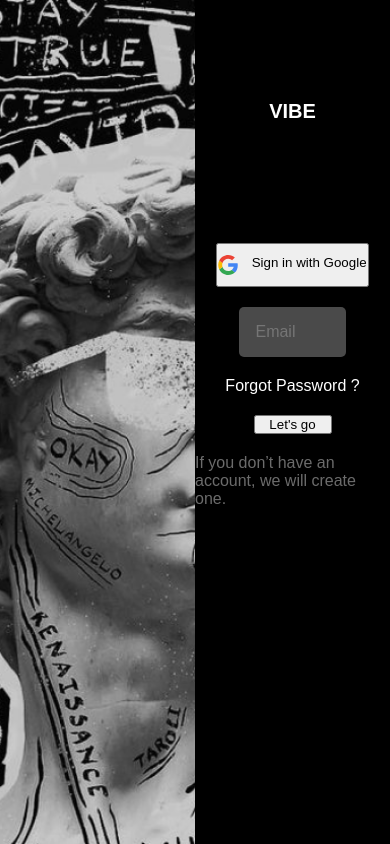
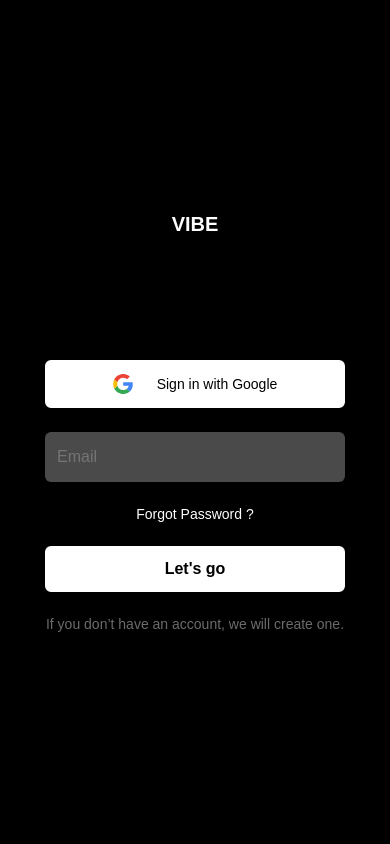
Before and after one commit to AshAzax22/vibe, a React (Vite) app in the folder client/: page /signup in a window 390 px wide. Built offline with nearby package versions, Linux system fonts and the light colour scheme; no server answers; a web font is replaced by a local one.

Commit message:
css updates

```diff
--- a/client/src/index.css
+++ b/client/src/index.css
@@ -1,6 +1,7 @@
 * {
   margin: 0;
   padding: 0;
+  transition: all 0.3s ease-in-out;
 }
 
 @font-face {
--- a/client/src/pages/home/components/Feed/css/feed.module.css
+++ b/client/src/pages/home/components/Feed/css/feed.module.css
@@ -10,7 +10,7 @@
   display: flex;
   flex-direction: column;
   align-items: center;
-  width: 60%;
+  width: 100%;
   background-color: black;
 }
 
--- a/client/src/pages/home/components/Navbar/css/navItem.module.css
+++ b/client/src/pages/home/components/Navbar/css/navItem.module.css
@@ -24,12 +24,9 @@
   border-radius: 12px;
 }
 
-.navItemContainer p {
+.itemName {
   display: flex;
   align-items: center;
-}
-
-.itemName {
   overflow: hidden;
   height: 24px;
   font-size: 16px;
--- a/client/src/pages/home/components/Navbar/css/navbar.module.css
+++ b/client/src/pages/home/components/Navbar/css/navbar.module.css
@@ -11,6 +11,7 @@
   box-shadow: 0 0 10px rgba(0, 0, 0, 0.671);
   position: sticky;
   top: 0;
+  z-index: 1000;
 }
 
 .navContainer section {
--- a/client/src/pages/home/components/Poll/css/pollDetails.module.css
+++ b/client/src/pages/home/components/Poll/css/pollDetails.module.css
@@ -10,7 +10,7 @@
   display: flex;
   flex-direction: column;
   align-items: center;
-  width: 60%;
+  width: 100%;
   background-color: black;
   color: white;
 }
--- a/client/src/pages/home/components/Profile/css/profile.module.css
+++ b/client/src/pages/home/components/Profile/css/profile.module.css
@@ -22,7 +22,7 @@
   display: flex;
   flex-direction: column;
   align-items: center;
-  width: 60%;
+  width: 100%;
   background-color: black;
   gap: 8px;
   color: white;
--- a/client/src/pages/home/components/Settings/settings.module.css
+++ b/client/src/pages/home/components/Settings/settings.module.css
@@ -4,7 +4,7 @@
   display: flex;
   flex-direction: column;
   align-items: center;
-  width: 60%;
+  width: 100%;
   background-color: black;
   gap: 24px;
   color: white;
--- a/client/src/pages/landing/Landing.jsx
+++ b/client/src/pages/landing/Landing.jsx
@@ -10,7 +10,7 @@ const Landing = () => {
   }, []);
 
   return (
-    <div className={styles.body}>
+    <div className={styles.landingContainer}>
       <p className={styles.brandName}>VIBE</p>
       <p className={styles.brief}>
         Join the buzz, set the trends, and see where you stand. VIBE is your
--- a/client/src/pages/landing/css/landing.module.css
+++ b/client/src/pages/landing/css/landing.module.css
@@ -1,28 +1,28 @@
 * {
   z-index: 2;
 }
-.body {
+.landingContainer {
   background-color: black;
-  height: 100vh;
+  height: 100dvh;
   display: flex;
   flex-direction: column;
+  justify-content: center;
   align-items: center;
   font-size: 4px;
   transition: all 0.3s ease-in-out;
 }
 .brandName {
-  font-size: 5em;
+  font-size: 20px;
   font-weight: 900;
   color: #fff;
   text-align: center;
-  margin-top: 10em;
-  margin-bottom: 2em;
 }
 .brief {
-  font-size: 4em;
+  font-size: 16px;
   color: white;
   text-align: center;
-  width: 50%;
+  width: 620px;
+  margin-bottom: 12px;
 }
 button {
   transition: all 300ms ease-in-out;
@@ -60,7 +60,7 @@ button:active {
 }
 
 .animatedTextContainer {
-  height: 70em;
+  height: 280px;
   z-index: 1;
   overflow: hidden;
   position: absolute;
@@ -74,11 +74,10 @@ button:active {
 .animatedText {
   color: white;
   opacity: 40%;
-  font-size: 90em;
+  font-size: 360px;
   font-weight: 900;
   letter-spacing: -10px;
   bottom: 0px;
-  /* line-height: 90em; */
   width: fit-content;
   z-index: 1;
 }
@@ -87,3 +86,44 @@ button:active {
   content: "CREATE";
   animation: textAnimation 6s infinite;
 }
+
+@media (max-width: 768px) {
+  .brandName {
+    font-size: 18px;
+  }
+  .brief {
+    font-size: 14px;
+    width: 520px;
+  }
+
+  button {
+    padding: 6px 32px;
+    font-size: 12px;
+  }
+
+  .animatedTextContainer {
+    height: 200px;
+  }
+
+  .animatedText {
+    font-size: 270px;
+  }
+}
+
+@media (max-width: 426px) {
+  .brandName {
+    font-size: 16px;
+  }
+  .brief {
+    font-size: 12px;
+    width: 340px;
+  }
+
+  .animatedTextContainer {
+    height: 120px;
+  }
+
+  .animatedText {
+    font-size: 150px;
+  }
+}
--- a/client/src/pages/signup/SignUp.jsx
+++ b/client/src/pages/signup/SignUp.jsx
@@ -246,7 +246,7 @@ const SignUp = () => {
   };
 
   return (
-    <div className={styles.body}>
+    <div className={styles.signupContainer}>
       <div className={styles.muralContainer}>
         <img src={mural} alt="mural" className={styles.mural} />
       </div>
--- a/client/src/pages/signup/css/signUp.module.css
+++ b/client/src/pages/signup/css/signUp.module.css
@@ -1,8 +1,8 @@
-.body {
+.signupContainer {
   background-color: black;
   color: white;
   display: flex;
-  height: 100vh;
+  height: 100dvh;
 }
 
 .muralContainer {
@@ -29,22 +29,35 @@
   display: flex;
   flex-direction: column;
   align-items: center;
+  justify-content: center;
   font-size: 4px;
-  gap: 5em;
+  gap: 24px;
 }
 
 .brandName {
-  padding-top: 5em;
-  padding-bottom: 5em;
-  font-size: 5em;
+  margin-bottom: 100px;
+  font-size: 20px;
   font-weight: 700;
 }
 
 .googleAuthContainer {
   display: flex;
-  padding-top: 0.75em;
-  padding-bottom: 0.75em;
-  gap: 1em;
+  padding: 12px;
+  width: 300px;
+  border-radius: 6px;
+  background-color: white;
+  border: white 2px solid;
+  justify-content: center;
+  align-items: center;
+  gap: 24px;
+  font-size: 14px;
+  font-weight: 500;
+  cursor: pointer;
+  color: black;
+}
+
+.googleAuthContainer:hover {
+  transform: scale(1.05);
 }
 
 .googleAuthContainer img {
@@ -53,13 +66,13 @@
 }
 
 .formContainer input {
-  width: 38%;
+  width: 276px;
   background-color: #4a4a4a;
   border: none;
-  padding: 1em;
-  border-radius: 5px;
+  padding: 16px 12px;
+  border-radius: 6px;
   color: white;
-  font-size: 4em;
+  font-size: 16px;
 }
 
 .backArrow {
@@ -70,7 +83,7 @@
 }
 
 .forgotPassword {
-  font-size: 4em;
+  font-size: 14px;
 }
 
 .forgotPassword:hover {
@@ -79,10 +92,33 @@
 }
 
 .letsGo {
-  width: 40%;
+  width: 300px;
+  background-color: white;
+  color: black;
+  padding: 12px;
+  border-radius: 6px;
+  font-size: 16px;
+  font-weight: 700;
+  cursor: pointer;
+  border: 2px solid white;
+}
+
+.letsGo:hover {
+  background-color: black;
+  color: white;
 }
 
 .info {
-  font-size: 4em;
+  font-size: 14px;
   color: #6b6b6b;
 }
+
+@media (max-width: 769px) {
+  .muralContainer {
+    display: none;
+  }
+  .formContainer {
+    width: 100%;
+    height: 100%;
+  }
+}
--- a/client/src/pages/userOnboarding/css/userOnboarding.module.css
+++ b/client/src/pages/userOnboarding/css/userOnboarding.module.css
@@ -49,10 +49,12 @@
 }
 
 input {
+  width: 150px;
+  font-size: 14px;
   background-color: #4a4a4a;
   border: none;
-  padding: 1em;
-  border-radius: 5px;
+  padding: 16px;
+  border-radius: 6px;
   color: white;
 }
 
@@ -63,20 +65,11 @@ input {
   display: flex;
   justify-content: center;
   align-items: center;
-  gap: 2px;
-}
-
-.alert img {
-  width: 16px;
-  height: 16px;
-}
-
-.overlay button {
-  font-size: 12px;
-  margin: 0;
+  margin: 6px auto;
 }
 
 .progressiveButton {
+  font-size: 12px;
   padding: 8px 32px;
   background-color: blue;
   color: white;
```
